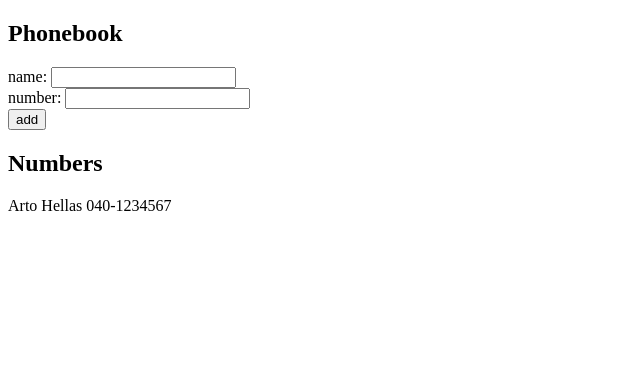
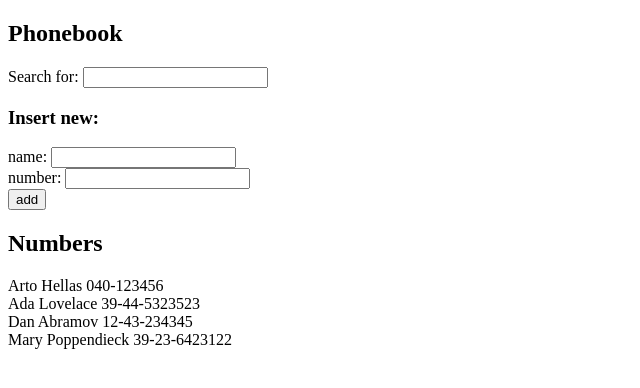
Before and after one commit to tommymyers/full-stack-open-2021, a React (Create React App) app in the folder part2/phonebook/: page / in a window 1280 px wide. Shown: the top 388 px of the page, without its empty margins (0-640 px from the left). Built offline with nearby package versions, Linux system fonts and the light colour scheme; the HTML template or start-up script is replaced by a standard one.

Commit message:
exercise 2.9

```diff
--- a/part2/phonebook/src/App.js
+++ b/part2/phonebook/src/App.js
@@ -2,22 +2,19 @@ import React, { useState } from 'react'
 
 const App = () => {
   const defaultPersons = [
-    {
-      name: 'Arto Hellas',
-      number: '040-1234567'
-    }
+    { name: 'Arto Hellas', number: '040-123456' },
+    { name: 'Ada Lovelace', number: '39-44-5323523' },
+    { name: 'Dan Abramov', number: '12-43-234345' },
+    { name: 'Mary Poppendieck', number: '39-23-6423122' }
   ]
   const [persons, setPersons] = useState(defaultPersons)
   const [newName, setNewName] = useState('')
   const [newNumber, setNewNumber] = useState('')
+  const [searchQuery, setSearchQuery] = useState('')
 
-  const newNameInputChange = (event) => {
-    setNewName(event.target.value)
-  }
-
-  const newNumberInputChange = (event) => {
-    setNewNumber(event.target.value)
-  }
+  const newNameInputChange = (event) => setNewName(event.target.value)
+  const newNumberInputChange = (event) => setNewNumber(event.target.value)
+  const searchQueryChange = (event) => setSearchQuery(event.target.value)
 
   const onFormSubmit = (event) => {
     event.preventDefault()
@@ -35,16 +32,20 @@ const App = () => {
     setNewNumber("")
   }
 
+  const filteredPersons = persons.filter(p => p.name.toLowerCase().includes(searchQuery.toLowerCase()))
+
   return (
     <div>
       <h2>Phonebook</h2>
+      <div>Search for: <input value={searchQuery} onChange={searchQueryChange} /></div>
+      <h3>Insert new:</h3>
       <form onSubmit={onFormSubmit}>
         <div>name: <input value={newName} onChange={newNameInputChange} /></div>
         <div>number: <input value={newNumber} onChange={newNumberInputChange} /></div>
         <div><button type="submit">add</button></div>
       </form>
       <h2>Numbers</h2>
-      {persons.map(person =>
+      {filteredPersons.map(person =>
         <div key={person.name}>
           {person.name} {person.number}
         </div>
```
